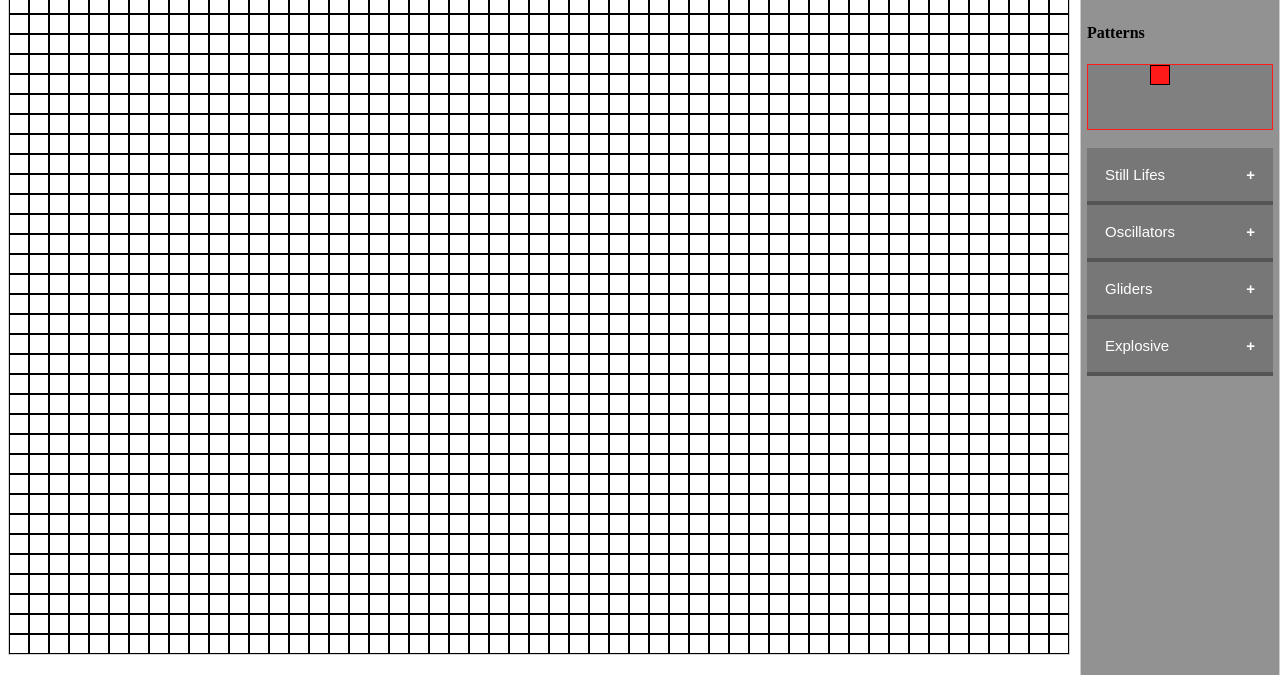
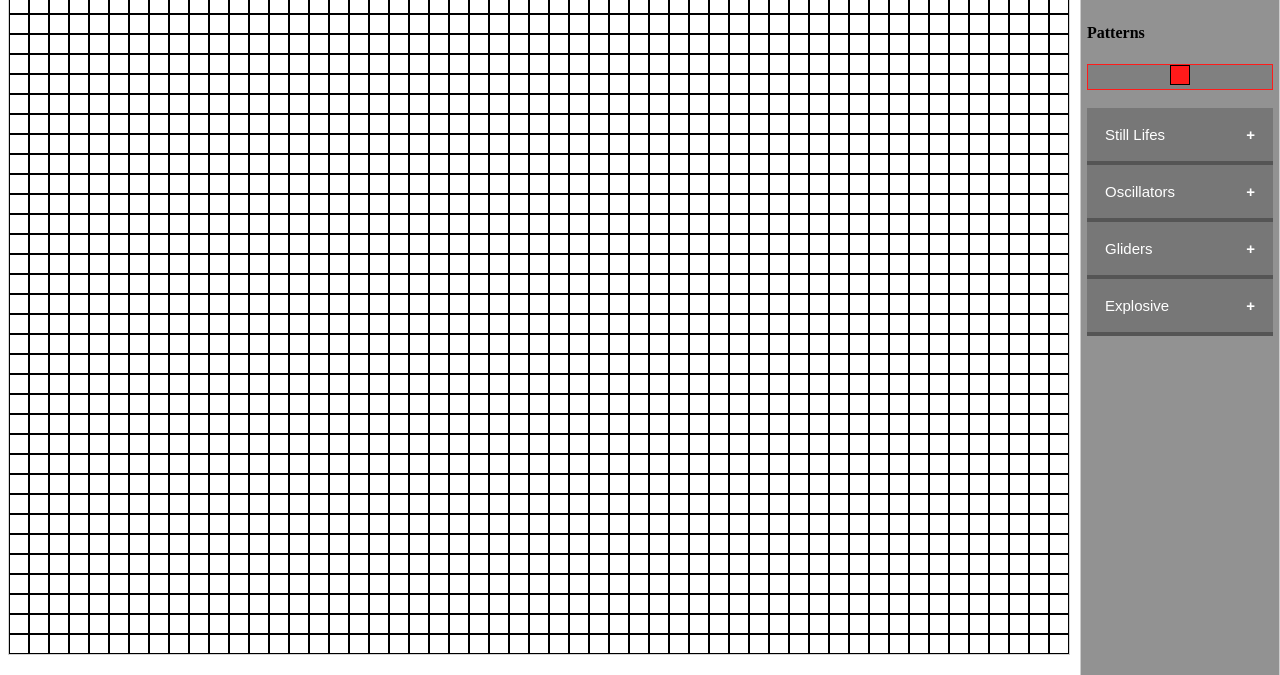
Before and after one commit to andrew-t-williams/game-of-life, a plain HTML site: page index.html in a window 1280 px wide. Shown: the part 125-800 px from the top of the page. Drawn offline with nearby package versions, Linux system fonts and the light colour scheme; no server answers.

Commit message:
Pattern preview bug

```diff
--- a/index.html
+++ b/index.html
@@ -118,7 +118,7 @@
                     <label class="labl">
                         <input type="radio" class="pattern_radio" name="radioname" value="single_cell" checked="checked" />
                         <div class="canvas_60x60">
-                            <canvas id="single_cell" width="60" height="60"></canvas>
+                            <canvas id="single_cell" width="20" height="20"></canvas>
                         </div>
                     </label>
                     <br>
@@ -130,7 +130,7 @@
                         <label class="labl">
                             <input type="radio" class="pattern_radio" name="radioname" value="beehive" />
                             <div class="canvas_60x60">
-                                <canvas id="beehive" width="60" height="60"></canvas>
+                                <canvas id="beehive" width="80" height="60"></canvas>
                             </div>
                         </label>
                     </div>
```
Also changed, not shown: 2 other files.
